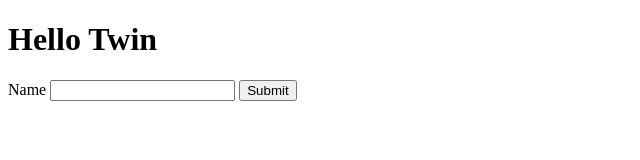
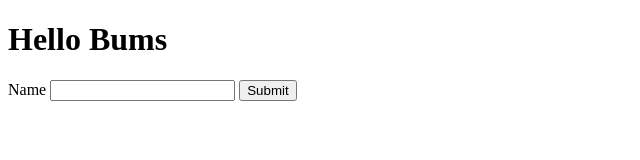
Before and after one commit to zubair337/test-repo, a plain HTML site: page index.html in a window 1280 px wide. Shown: the full height of the page, 0-640 px from the left. Drawn offline with Linux system fonts and the light colour scheme.

Commit message:
changes fr

```diff
--- a/index.html
+++ b/index.html
@@ -6,7 +6,7 @@
     <title>Document</title>
   </head>
   <body>
-    <h1>Hello Twin</h1>
+    <h1>Hello Bums</h1>
 
     <form action="">
       <label for="name">Name</label>
```
